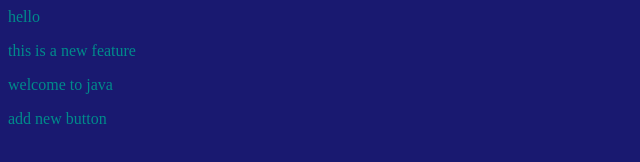
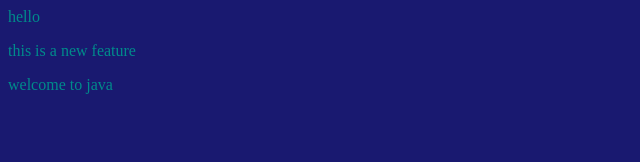
Before and after one commit to spradhan7656/localrepo, a plain HTML site: page index.html in a window 1280 px wide. Shown: the full height of the page, 0-640 px from the left. Drawn offline with Linux system fonts and the light colour scheme.

Commit message:
new feature

```diff
--- a/index.html
+++ b/index.html
@@ -10,6 +10,6 @@
     hello
     <p>this is a new feature</p>
     <p>welcome to java</p>
-    <p>add new button </p>
+    <p></p>
 </body>
 </html>
```
